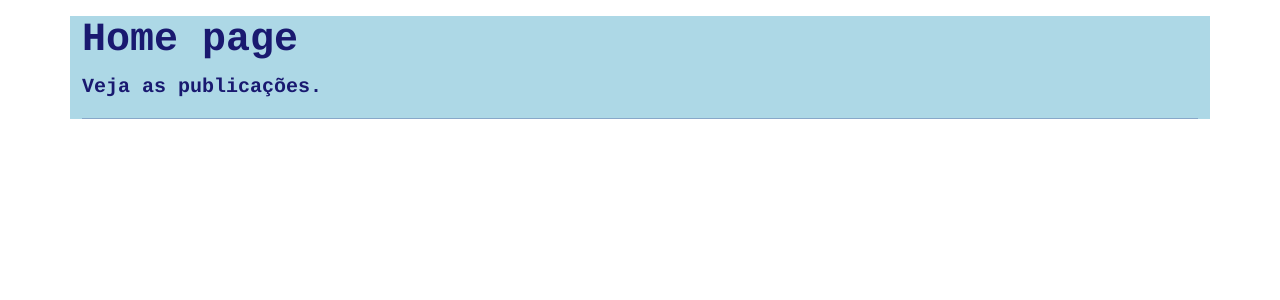
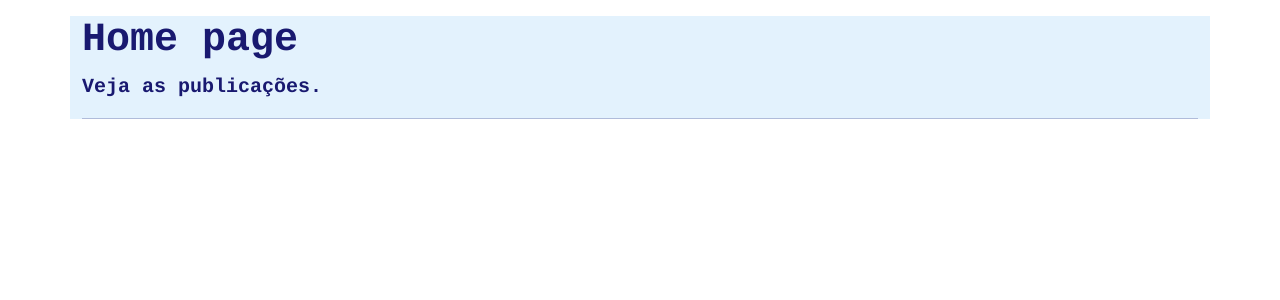
Before and after one commit to IgorDias1998/site_python_flask_completo, a Flask app: page / in a window 1280 px wide. Shown: the part 56-356 px from the top of the page. Run offline with Flask 3, Linux system fonts and the light colour scheme; data that the repository does not hold is empty.

Commit message:
Update main.css

```diff
--- a/siteCompleto/static/main.css
+++ b/siteCompleto/static/main.css
@@ -43,5 +43,5 @@
     font-family: 'Courier', monospace;
     font-size: 20px;
     color: #191970;
-    background-color: #ADD8E6;
+    background-color: #e3f2fd;
 }
```
